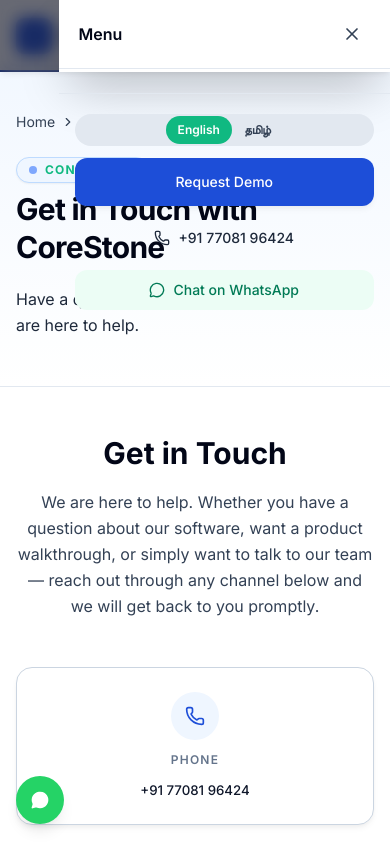
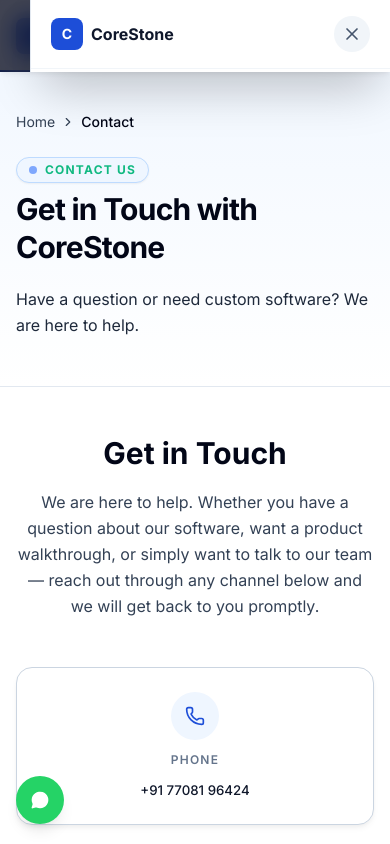
Before and after one commit to harini-paramasivam/corestone_technology_website, a React (Vite) app in the folder frontend/: page /contact in a window 390 px wide. Both pictures are taken after a click on the button "Open menu". Shown: the top 844 px of the page. Built offline with nearby package versions, Linux system fonts and the light colour scheme.

Commit message:
Refactor mobile navigation drawer: 100% solid background opacity, z-[100] layering, integrated language switcher and CTAs, and Escape key accessibility

```diff
--- a/frontend/src/components/layout/MobileMenu.jsx
+++ b/frontend/src/components/layout/MobileMenu.jsx
@@ -13,117 +13,133 @@
   const { t } = useLanguage()
   const firstFocusRef = useRef(null)
 
-  // Lock body scroll when open; restore on close/unmount
+  // Handle body scroll locking and Escape key event
   useEffect(() => {
+    function handleKeyDown(e) {
+      if (e.key === 'Escape' && open) {
+        onClose()
+      }
+    }
+
     if (open) {
       document.body.style.overflow = 'hidden'
-      // Trap focus inside panel on open
+      window.addEventListener('keydown', handleKeyDown)
       setTimeout(() => firstFocusRef.current?.focus(), 50)
     } else {
       document.body.style.overflow = ''
     }
+
     return () => {
       document.body.style.overflow = ''
+      window.removeEventListener('keydown', handleKeyDown)
     }
-  }, [open])
+  }, [open, onClose])
 
   return (
     <AnimatePresence>
       {open && (
-        /* Full-viewport overlay — z-[200] so it sits above everything */
+        /* Full-viewport overlay container — high z-index (z-[100]) to cover all page content */
         <motion.div
           initial={{ opacity: 0 }}
           animate={{ opacity: 1 }}
           exit={{ opacity: 0 }}
-          transition={{ duration: 0.18 }}
-          className="fixed inset-0 z-[200] lg:hidden"
+          transition={{ duration: 0.2 }}
+          className="fixed inset-0 z-[100] lg:hidden flex justify-end"
           aria-modal="true"
           role="dialog"
           aria-label={t('nav.menu')}
+          id="mobile-navigation-drawer"
         >
-          {/* Backdrop — clicking closes */}
+          {/* Backdrop overlay — dark semi-transparent click-to-close */}
           <div
-            className="absolute inset-0 bg-ink-950/60 backdrop-blur-sm"
+            className="fixed inset-0 bg-slate-950/75 backdrop-blur-md transition-opacity"
             onClick={onClose}
             aria-hidden="true"
           />
 
-          {/* Slide-in drawer from the right */}
+          {/* Standalone Navigation Drawer Panel — 100% solid background, zero bleed-through */}
           <motion.div
             initial={{ x: '100%' }}
             animate={{ x: 0 }}
             exit={{ x: '100%' }}
-            transition={{ duration: 0.26, ease: [0.22, 1, 0.36, 1] }}
+            transition={{ duration: 0.25, ease: [0.16, 1, 0.3, 1] }}
             onClick={(e) => e.stopPropagation()}
-            className="absolute right-0 top-0 flex h-full w-[85vw] max-w-[340px] flex-col bg-surface shadow-2xl"
+            className="relative z-[101] flex h-full w-full max-w-[360px] flex-col bg-white border-l border-slate-200 shadow-2xl overflow-hidden"
           >
-            {/* Header */}
-            <div className="flex items-center justify-between border-b border-ink-100 px-5 py-4 shrink-0">
-              <span className="font-display text-base font-semibold text-ink-950">
-                {t('nav.menu')}
+            {/* Header Bar inside Drawer */}
+            <div className="flex items-center justify-between border-b border-slate-100 px-5 py-4 shrink-0 bg-white">
+              <div className="flex items-center gap-2">
+                <span className="flex h-8 w-8 items-center justify-center rounded-lg bg-brand-primary-600 font-display text-sm font-bold text-white">
+                  C
                 </span>
+                <span className="font-display text-base font-bold text-slate-900">CoreStone</span>
+              </div>
               <button
                 ref={firstFocusRef}
                 type="button"
                 onClick={onClose}
                 aria-label={t('nav.closeMenu')}
-                className="flex h-9 w-9 items-center justify-center rounded-full text-ink-500 hover:bg-ink-100 hover:text-ink-900 transition-colors"
+                className="flex h-9 w-9 items-center justify-center rounded-full bg-slate-100 text-slate-600 hover:bg-slate-200 hover:text-slate-900 transition-colors"
               >
                 <X className="h-5 w-5" />
               </button>
             </div>
 
-            {/* Nav links — scrollable */}
-            <nav className="flex-1 overflow-y-auto px-2 py-3" aria-label="Mobile navigation">
+            {/* Scrollable Navigation Menu List */}
+            <nav className="flex-1 overflow-y-auto px-3 py-4 space-y-1 bg-white" aria-label="Mobile navigation">
               {PRIMARY_NAV.map((item) => (
                 <NavLink
                   key={item.href}
                   to={item.href}
                   onClick={onClose}
                   className={({ isActive }) =>
-                    `flex items-center justify-between rounded-xl px-4 py-3.5 text-[15px] font-medium transition-colors ${
+                    `flex items-center justify-between rounded-xl px-4 py-3.5 text-base font-semibold transition-colors ${
                       isActive
-                        ? 'bg-brand-primary-50 text-brand-primary-700'
-                        : 'text-ink-800 hover:bg-ink-50 active:bg-ink-100'
+                        ? 'bg-blue-50 text-blue-700 font-bold'
+                        : 'text-slate-800 hover:bg-slate-50 active:bg-slate-100'
                     }`
                   }
                 >
                   {t(item.key)}
-                  <ChevronRight className="h-4 w-4 text-ink-300 shrink-0" aria-hidden="true" />
+                  <ChevronRight className="h-4 w-4 text-slate-400 shrink-0" aria-hidden="true" />
                 </NavLink>
               ))}
             </nav>
 
-            {/* Footer actions */}
-            <div className="shrink-0 border-t border-ink-100 px-4 py-5 space-y-3">
-              <LanguageToggle className="w-full justify-center flex" />
+            {/* Footer Action Area inside Drawer */}
+            <div className="shrink-0 border-t border-slate-100 bg-slate-50/80 px-5 py-5 space-y-3">
+              <div className="flex justify-center pb-1">
+                <LanguageToggle solid className="w-full justify-center shadow-xs" />
+              </div>
 
               <Button
                 href="/request-demo"
                 variant="primary"
-                className="w-full justify-center"
+                className="w-full justify-center py-3 text-sm font-bold shadow-sm"
                 onClick={onClose}
               >
                 {t('nav.requestDemo')}
               </Button>
 
+              <div className="grid grid-cols-2 gap-2 pt-1">
                 <a
                   href={`tel:${COMPANY.phoneRaw}`}
-                className="flex items-center justify-center gap-2 rounded-xl px-4 py-2.5 text-sm font-medium text-ink-600 hover:bg-ink-50 transition-colors"
+                  className="flex items-center justify-center gap-1.5 rounded-xl border border-slate-200 bg-white py-2.5 px-3 text-xs font-semibold text-slate-700 hover:bg-slate-100 transition-colors"
                 >
-                <Phone className="h-4 w-4 shrink-0" aria-hidden="true" />
-                {COMPANY.phoneDisplay}
+                  <Phone className="h-3.5 w-3.5 text-blue-600 shrink-0" aria-hidden="true" />
+                  <span>Call Us</span>
                 </a>
 
                 <a
                   href={WA_LINK}
                   target="_blank"
                   rel="noopener noreferrer"
-                className="flex items-center justify-center gap-2 rounded-xl px-4 py-2.5 text-sm font-medium text-emerald-700 bg-emerald-50 hover:bg-emerald-100 transition-colors"
+                  className="flex items-center justify-center gap-1.5 rounded-xl bg-[#25D366] py-2.5 px-3 text-xs font-semibold text-white hover:bg-[#20bd5a] transition-colors"
                 >
-                <MessageCircle className="h-4 w-4 shrink-0" aria-hidden="true" />
-                Chat on WhatsApp
+                  <MessageCircle className="h-3.5 w-3.5 text-white shrink-0" aria-hidden="true" />
+                  <span>WhatsApp</span>
                 </a>
+              </div>
             </div>
           </motion.div>
         </motion.div>
```
Lines whose indentation alone changed are shown as unchanged.
